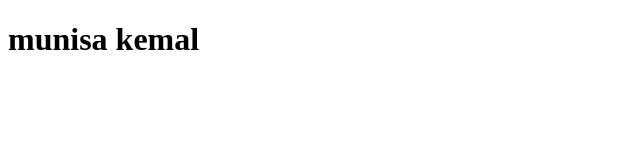
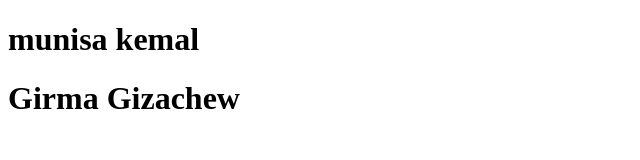
Before and after one commit to mat-amesu/gitPractice1, a plain HTML site: page pages/index.html in a window 1280 px wide. Shown: the whole page, without its empty margins (0-640 px from the left). Drawn offline with Linux system fonts and the light colour scheme.

Commit message:
add name

```diff
--- a/pages/index.html
+++ b/pages/index.html
@@ -10,6 +10,7 @@
 
 <body>
     <h1>munisa kemal</h1>
+    <h1>Girma Gizachew</h1>
 </body>
 
 </html>
```
